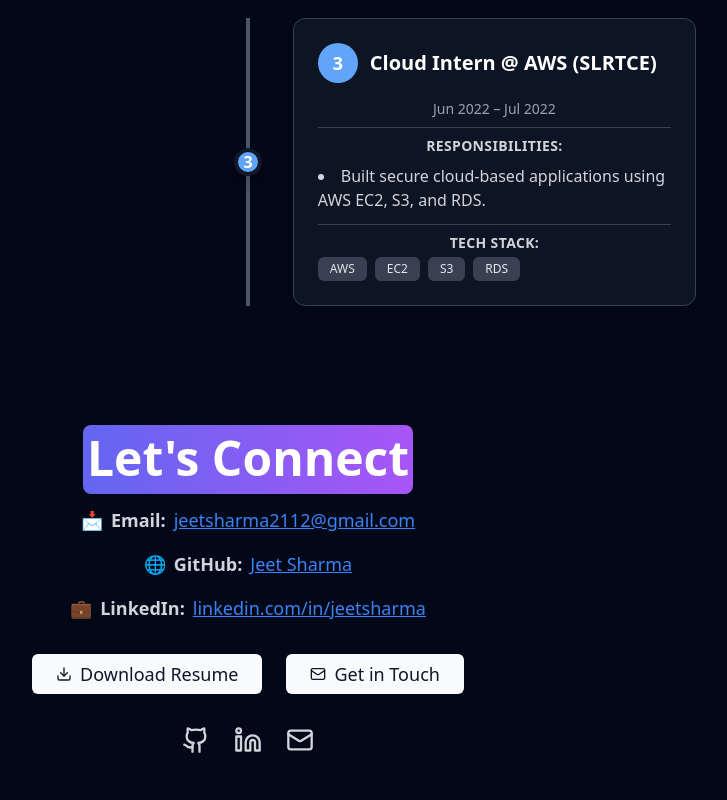
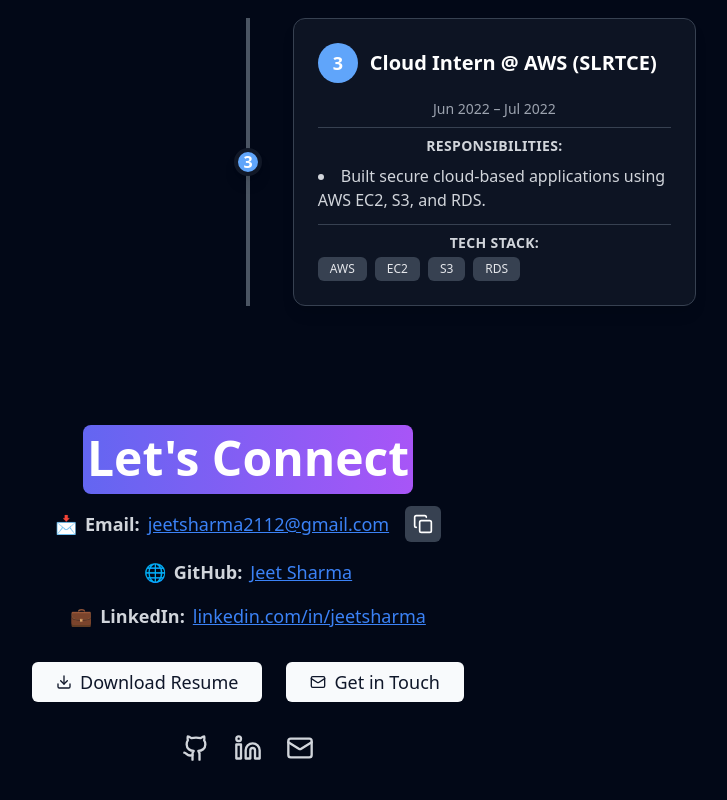
Before and after one commit to JeetDSharma/portfolio, a Next.js app: page / in a window 1280 px wide. Shown: the part 4356-5156 px from the top of the page, without its empty margins (392-1119 px from the left). Built offline with nearby package versions, Linux system fonts and the light colour scheme.

Commit message:
updated email component

```diff
--- a/components/Body.tsx
+++ b/components/Body.tsx
@@ -7,6 +7,7 @@
 import { LucideArrowRight } from "lucide-react";
 import { CACHE_ONE_YEAR } from "next/dist/lib/constants";
 import { LucideDownload, LucideMail } from "lucide-react";
+import EmailWithCopy from "./EmailClipboard";
 
 import { Download, Mail, Github, Linkedin } from "lucide-react";
 
@@ -472,12 +473,7 @@
 
     {/* Contact Info */}
     <div className="mt-6 text-lg text-gray-600 dark:text-gray-300 space-y-4">
-        <p className="flex items-center justify-center gap-2">
-            📩 <strong>Email:</strong>
-            <a href="mailto:jeetsharma2112@gmail.com" className="text-blue-500 underline">
-                jeetsharma2112@gmail.com
-            </a>
-        </p>
+        <EmailWithCopy />
         <p className="flex items-center justify-center gap-2">
             🌐 <strong>GitHub:</strong>
             <a href="https://github.com/JeetDSharma" target="_blank" className="text-blue-500 underline">
--- /dev/null
+++ b/components/EmailClipboard.tsx
@@ -0,0 +1,54 @@
+import React, { useState } from "react";
+import { Copy } from "lucide-react";
+import { motion, AnimatePresence } from "framer-motion"; // Import framer-motion
+
+const EmailWithCopy = () => {
+  const [isCopied, setIsCopied] = useState(false);
+
+  const copyToClipboard = () => {
+    navigator.clipboard.writeText("jeetsharma2112@gmail.com");
+    setIsCopied(true); // Show the modal
+    setTimeout(() => setIsCopied(false), 2000); // Hide the modal after 2 seconds
+  };
+
+  return (
+    <div className="relative text-center mt-4">
+      {/* Email Display */}
+      <p className="flex items-center justify-center gap-2">
+        📩 <strong>Email:</strong>
+        <a
+          href="mailto:jeetsharma2112@gmail.com"
+          className="text-blue-500 underline"
+        >
+          jeetsharma2112@gmail.com
+        </a>
+
+        {/* Copy to Clipboard Button */}
+        <button
+          onClick={copyToClipboard}
+          className="ml-2 p-2 bg-gray-200 dark:bg-gray-700 text-white rounded-md hover:bg-gray-300 dark:hover:bg-gray-600 transition"
+          title="Copy to clipboard"
+        >
+          <Copy className="w-5 h-5" />
+        </button>
+      </p>
+
+      {/* Animated Modal with Framer Motion */}
+      <AnimatePresence>
+        {isCopied && (
+          <motion.div
+            initial={{ opacity: 0, y: -10 }}
+            animate={{ opacity: 1, y: 0 }}
+            exit={{ opacity: 0, y: -10 }}
+            transition={{ duration: 0.3 }}
+            className="absolute top-10 left-1/2 -translate-x-1/2 px-4 py-2 bg-black text-white text-sm rounded-md shadow-lg"
+          >
+            Email copied to clipboard!
+          </motion.div>
+        )}
+      </AnimatePresence>
+    </div>
+  );
+};
+
+export default EmailWithCopy;
```
